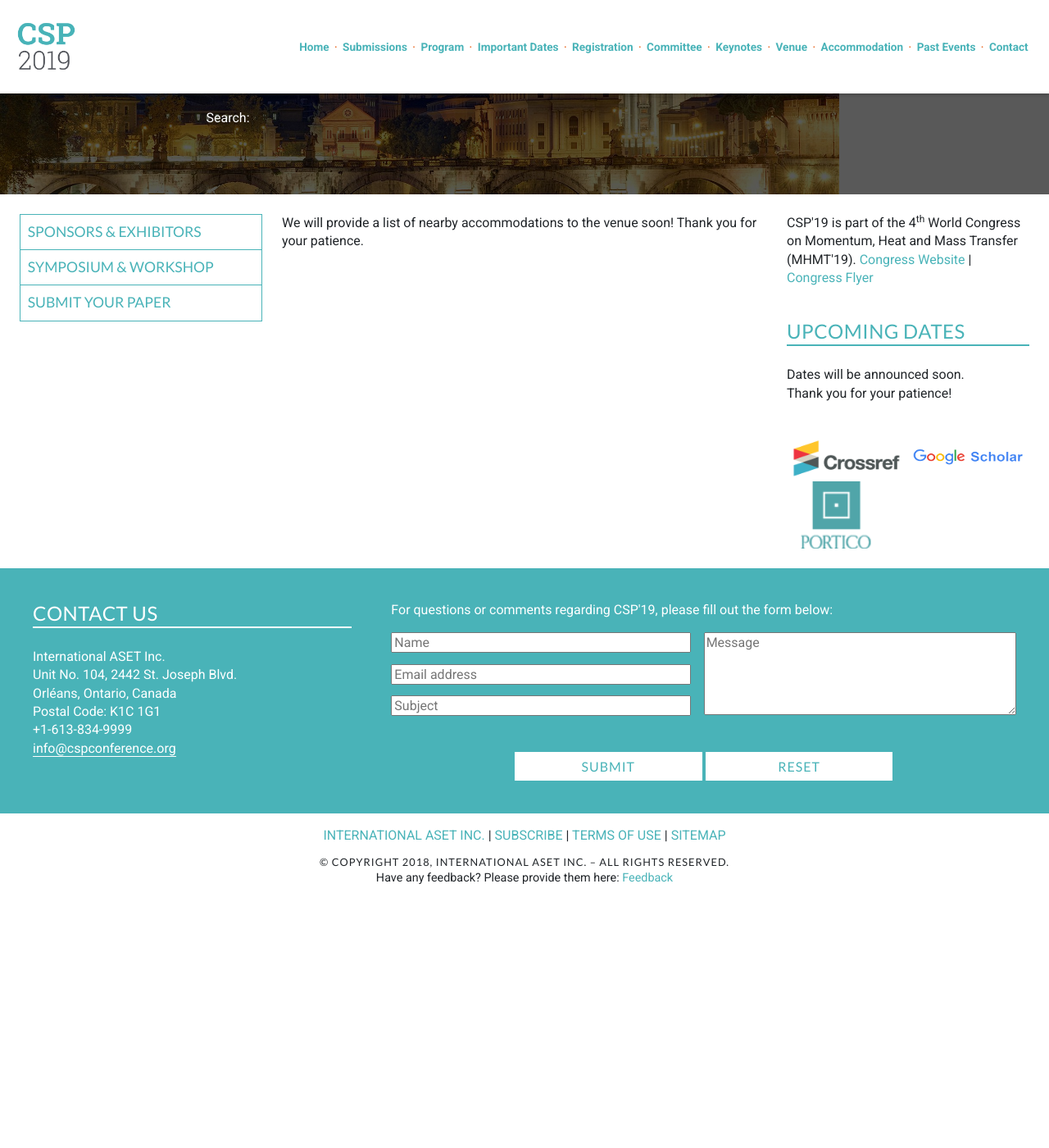
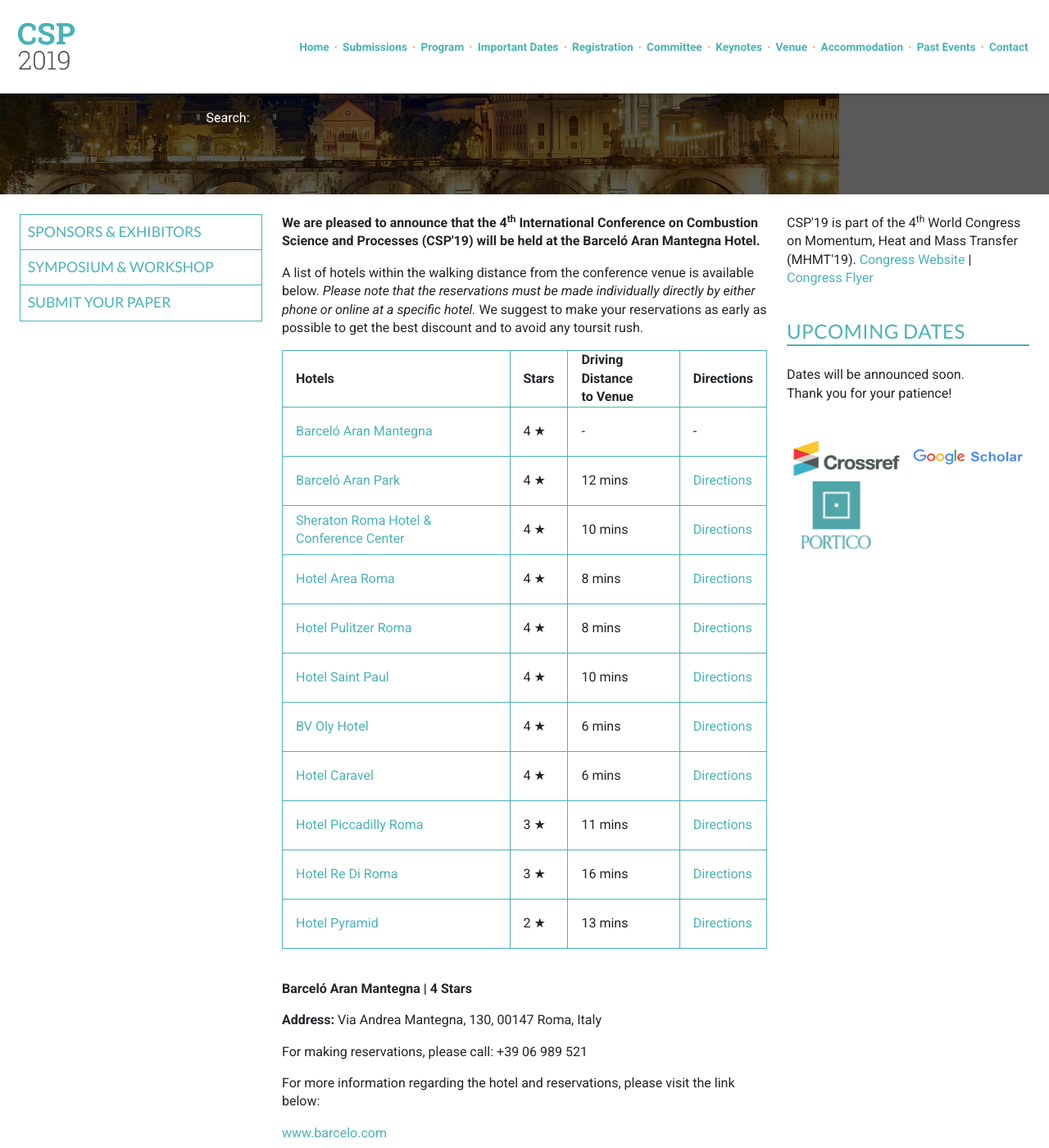
Before and after one commit to intaset/cspconference, a Jekyll site: the page built from accommodation.html, in a window 1280 px wide and 1400 px high, scrolled down 243 px. Shown: the whole window at 82% size. Built offline with Jekyll 4.4.1, drawn with Linux system fonts in a browser that asks for light colours; nearby versions of some CDN libraries; Markdown is read by kramdown in place of the engine named in the settings; comment, search, counter and statistics services are not loaded; before the commit the page ends 1340 px from its top, so only the background shows below that; some of the changed text lies outside the part shown.

Commit message:
update venue and accommadation

```diff
--- a/accommodation.html
+++ b/accommodation.html
@@ -4,228 +4,260 @@ title: CSP'19 - Accommodation
 meta: A list of nearby hotels.
 ---
 
+<a id="top"></a>
 <div class="unit unit-s-1 unit-m-1-4-1 unit-l-1-4-1">
   <div class="unit-spacer content">
-  <span class="anchor" id="top"></span>
-   <p class="body">We will provide a list of nearby accommodations to the venue soon! Thank you for your patience.</p>
-   <!--  <p class="body">We are pleased to announce that the 4<sup>th</sup> International Conference on Combustion Science and Processes (CSP'19) will be held at the Alimara Hotel Barcelona. More importantly, we have collaborated with the hotel to offer our customers a reduced rate on the accommodations! Please click here for more information: Hotel Alimara Barcelona </p>
+  <!-- <p class="body">We will provide a list of nearby accommodations to the venue soon! Thank you for your patience.</p> -->
 
-   <p class="body">A list of hotels within the walking distance from the conference venue is available below. Please note that the reservations must be made individually directly by either phone or online at a specific hotel. We suggest to make your reservations as early as possible to get the best discount and to avoid any tourist rush.</p>
+<p class="body"><strong>We are pleased to announce that the 4<sup>th</sup> International Conference on Combustion Science and Processes (CSP'19) will be held at the Barceló Aran Mantegna Hotel.</strong></p>
+
+<p class="body">A list of hotels within the walking distance from the conference venue is available below. <i>Please note that the reservations must be made individually directly by either phone or online at a specific hotel.</i> We suggest to make your reservations as early as possible to get the best discount and to avoid any toursit rush.</p>
 
 <table class="accommodation">
   <thead>
     <tr>
     <td><b>Hotels</b></td>
-    <td><b>Google Map Direction</b></td>
-    <td><b>Walking Distance</b></td>
+    <td><b>Stars</b></td>
+    <td><b>Driving Distance <br>to Venue</b></td>
+     <td><b>Directions</b></td>
     </tr>
     </thead>
     <tbody>
   <tr>
-    <td><a href="#Novotel" class="body-link">Hotel Novotel Budapest Centrum</a></td>
+    <td><a href="#Barceló_Aran_Mantegna" class="body-link">Barceló Aran Mantegna</a></td>
+     <td>4 &#9733;</td>
       <td>-</td>
       <td>-</td>
     </tr>
 
     <tr>
-    <td><a href="#1" class="body-link">Hotel Nemzeti Budapest - MGallery Collection</a></td>
-      <td><a href="https://goo.gl/maps/s8h7ufP8iDp" class="body-link">https://goo.gl/maps/s8h7ufP8iDp</a></td>
-      <td>2 Min.</td>
+    <td><a href="#Barceló_Aran_Park" class="body-link">Barceló Aran Park</a></td>
+     <td>4 &#9733;</td>
+     <td>12 mins</td>
+      <td><a href="https://goo.gl/maps/T5LfPBXkb8o" class="body-link" target="_blank">Directions</a></td>
     </tr>
 
     <tr>
-    <td><a href="#2" class="body-link">Atrium Fashion Hotel</a></td>
-      <td><a href="https://goo.gl/maps/SWRe1mLANeH2" class="body-link">https://goo.gl/maps/SWRe1mLANeH2</a></td>
-      <td>2 Min.</td>
+    <td><a href="#Sheraton_Roma_Hotel_&_Conference_Center_4*" class="body-link">Sheraton Roma Hotel & Conference Center </a></td>
+     <td>4 &#9733;</td>
+      <td>10 mins</td>
+      <td><a href="https://goo.gl/maps/dYjKJZPx1Dt" class="body-link" target="_blank">Directions</a></td>
     </tr>
 
     <tr>
-    <td><a href="#3" class="body-link">Boscolo Budapest</a></td>
-      <td><a href="https://goo.gl/maps/Zq57vRKdzWJ2" class="body-link">https://goo.gl/maps/Zq57vRKdzWJ2</a></td>
-      <td>3 Min.</td>
+    <td><a href="#Hotel_Area_Roma_4*" class="body-link">Hotel Area Roma </a></td>
+     <td>4 &#9733;</td>
+     <td>8 mins</td>
+      <td><a href="https://goo.gl/maps/9ikFpY95cTF2" class="body-link" target="_blank">Directions</a></td>
     </tr>
 
     <tr>
-    <td><a href="#4" class="body-link">Hotel Ibis Budapest City</a></td>
-      <td><a href="https://goo.gl/maps/86vwcufwiTy" class="body-link">https://goo.gl/maps/86vwcufwiTy</a></td>
-      <td>3 Min.</td>
+    <td><a href="#Hotel_Pulitzer_Roma_4*" class="body-link">Hotel Pulitzer Roma </a></td>
+     <td>4 &#9733;</td>
+      <td>8 mins</td>
+      <td><a href="https://goo.gl/maps/GQC2dTpieEz" class="body-link" target="_blank">Directions</a></td>
     </tr>
 
     <tr>
-    <td><a href="#5" class="body-link">Courtyard Budapest City Center</a></td>
-      <td><a href="https://goo.gl/maps/etQac3D67tz" class="body-link">https://goo.gl/maps/etQac3D67tz</a></td>
-      <td>4 Min.</td>
+    <td><a href="#Hotel_Saint_Paul_4*" class="body-link">Hotel Saint Paul </a></td>
+     <td>4 &#9733;</td>
+     <td>10 mins</td>
+      <td><a href="https://goo.gl/maps/SkH6SegEMWB2" class="body-link" target="_blank">Directions</a></td>
     </tr>
 
     <tr>
-    <td><a href="#6" class="body-link">The Three Corners Hotel Bristol Budapest</a></td>
-      <td><a href="https://goo.gl/maps/T6nsMKTtFz22" class="body-link">https://goo.gl/maps/T6nsMKTtFz22</a></td>
-      <td>5 Min.</td>
+    <td><a href="#BV_Oly_Hotel_4*" class="body-link">BV Oly Hotel </a></td>
+     <td>4 &#9733;</td>
+      <td>6 mins</td>
+      <td><a href="https://goo.gl/maps/NSaeVSGEYWv" class="body-link" target="_blank">Directions</a></td>
     </tr>
 
     <tr>
-    <td><a href="#7" class="body-link">Elit Hotel</a></td>
-      <td><a href="https://goo.gl/maps/WXQEQchZiBp" class="body-link">https://goo.gl/maps/WXQEQchZiBp</a></td>
-      <td>5 Min.</td>
+    <td><a href="#Hotel_Caravel_4*" class="body-link">Hotel Caravel </a></td>
+     <td>4 &#9733;</td>
+     <td>6 mins</td>
+      <td><a href="https://goo.gl/maps/iMv77zyGMQm" class="body-link" target="_blank">Directions</a></td>
     </tr>
 
     <tr>
-    <td><a href="#8" class="body-link">Queen's Court Hotel &amp; Residence</a></td>
-      <td><a href="https://goo.gl/maps/zNRCPX9y7Jv" class="body-link">https://goo.gl/maps/zNRCPX9y7Jv</a></td>
-      <td>9 Min.</td>
+    <td><a href="#Hotel_Piccadilly_Roma_3*" class="body-link">Hotel Piccadilly Roma </a></td>
+     <td>3 &#9733;</td>
+       <td>11 mins</td>
+      <td><a href="https://goo.gl/maps/V1eX6eA1PC22" class="body-link" target="_blank">Directions</a></td>
     </tr>
 
     <tr>
-    <td><a href="#9" class="body-link">Corinthia Hotel Budapest</a></td>
-      <td><a href="https://goo.gl/maps/TxrcrRsCHB32" class="body-link">https://goo.gl/maps/TxrcrRsCHB32</a></td>
-      <td>9 Min.</td>
+    <td><a href="#Hotel_Re_Di_Roma_3*" class="body-link">Hotel Re Di Roma</a></td>
+     <td>3 &#9733;</td>
+      <td>16 mins</td>
+      <td><a href="https://goo.gl/maps/SBKJBk8Wz972" class="body-link" target="_blank">Directions</a></td>
+    </tr>
+
+    <tr>
+    <td><a href="#Hotel_Pyramid_2*" class="body-link">Hotel Pyramid</a></td>
+     <td>2 &#9733;</td>
+      <td>13 mins</td>
+      <td><a href="https://goo.gl/maps/jftKGNSFjiw" class="body-link" target="_blank">Directions</a></td>
     </tr>
 
   </tbody>
 </table><br>
 
-<span class="anchor" id="Novotel"></span>
+<span class="anchor" id="Barceló_Aran_Mantegna"></span>
 <div class="bottom-border">
-<p class="body bold">Hotel Novotel Budapest Centrum | 4 Stars</p>
-<p class="body"><b>Address:</b> Budapest, Rákóczi út 43-45, 1088 Hungary</p>
+<p class="body bold">Barceló Aran Mantegna | 4 Stars</p>
+<p class="body"><b>Address:</b> Via Andrea Mantegna, 130, 00147 Roma, Italy</p>
 
-<p class="body">For making reservations, please call: +36 1 477 5300<br>
-<b>Group Discount:</b> Information will be provided soon.</p>
+<p class="body">For making reservations, please call: +39 06 989 521<br>
+<!-- <b>Group Discount:</b> Mention the conference to receive a Clarion discount. --></p>
 
-<p class="body"><b>To reserve a room:</b> please download and fill out the <a href="../NovotelBudapestBookingForm_ASET.pdf" class="body-link">Booking Form</a> and send directly to the hotel email address mentioned on the form.</p>
+<p class="body">For more information regarding the hotel and reservations, please visit the link below:</p>
 
-<p class="body">For more information regarding the hotel, please visit the link below:</p>
-
-<a href="http://www.novotel.com/gb/hotel-3560-novotel-budapest-centrum/index.shtml" class="body-link">www.novotel.com/gb/hotel-3560-novotel-budapest-centrum</a>
+<a href="http://www.barcelo.com" class="body-link">www.barcelo.com</a>
 
 <a href="#top" class="top">TOP</a>
-</div><br>
+</div>
 
-<span class="anchor" id="9"></span>
+<span class="anchor" id="Barceló_Aran_Park"></span>
 <div class="bottom-border">
-<p class="body bold">Corinthia Hotel Budapest | 5 Stars</p>
-<p class="body"><b>Address:</b> ERZSÉBET KÖRÚT 43-49 BUDAPEST H-1073</p>
+<p class="body bold">Barceló Aran Park | 4 Stars</p>
+<p class="body"><b>Address:</b> Via Riccardo Forster, 24, 00143 Roma, Italy</p>
 
-<p class="body">For making reservations, please call: +36 1 479 4000 </p>
+<p class="body">For making reservations, please call: +39 06 5107 2135</p>
 
-<p class="body">For more information regarding this hotel or to book online, please visit the link below:</p>
+<p class="body">For more information regarding the hotel and reservations, please visit the link below:</p>
 
-<a href="http://www.corinthia.com/hotels/budapest/?gclid=Cj0KEQjwt763BRDZx_Xg3-Pv2cABEiQAoDfeGOjY3e-ucw7r0JT1o6N7buHK-TI2qdhD3DKyVG9ltrgaAuBc8P8HAQ" class="body-link">www.corinthia.com/hotels/budapest</a>
+<a href="http://www.barcelo.com" class="body-link">www.barcelo.com</a>
 
 <a href="#top" class="top">TOP</a>
-</div><br>
+</div>
 
-<span class="anchor" id="3"></span>
+<span class="anchor" id="Sheraton_Roma_Hotel_&_Conference_Center_4*"></span>
 <div class="bottom-border">
-<p class="body bold">Boscolo Budapest | 5 Stars</p>
-<p class="body"><b>Address:</b> Erzsébet krt. 9/11 - 1073 Budapest, Hungary</p>
+<p class="body bold">Sheraton Roma Hotel & Conference Center | 4 Stars</p>
+<p class="body"><b>Address:</b> Viale del Pattinaggio, 100, 00144 Roma, Italy</p>
 
-<p class="body">For making reservations, please call: +36 1 886 61 11</p>
+<p class="body">For making reservations, please call: +39 06 54531</p>
 
-<p class="body">For more information regarding this hotel and making online reservation, please visit the link below:</p>
+<p class="body">For more information regarding the hotel and reservations, please visit the link below:</p>
 
-<a href="http://budapest.boscolohotels.com/" class="body-link">www.budapest.boscolohotels.com</a>
+<a href="http://www.sheratonrome.com" class="body-link">www.sheratonrome.com</a>
 
 <a href="#top" class="top">TOP</a>
-</div><br>
+</div>
 
-<span class="anchor" id="8"></span>
+<span class="anchor" id="Hotel_Area_Roma_4*"></span>
 <div class="bottom-border">
-<p class="body bold">Queen's Court Hotel &amp; Residence | 5 Stars</p>
-<p class="body"><b>Address:</b> 1074 Budapest, Dob Street 63., Budapest, Hungary</p>
+<p class="body bold">Hotel Area Roma | 4 Stars</p>
+<p class="body"><b>Address:</b> Via del Forte Ostiense, 21, 00146 Roma, Italy</p>
 
-<p class="body">For making reservations, please call: +36 1 882 3000</p>
+<p class="body">For making reservations, please call: +39 06 594 3183</p>
 
-<p class="body">For more information regarding this hotel and making online reservation, please visit the link below:</p>
+<p class="body">For more information regarding the hotel and reservations, please visit the link below:</p>
 
-<a href="http://www.queenscourthotelbudapest.com" class="body-link">www.queenscourthotelbudapest.com</a>
+<a href="http://www.hotelarearoma.it" class="body-link">www.hotelarearoma.it</a>
 
 <a href="#top" class="top">TOP</a>
-</div><br>
+</div>
 
-<span class="anchor" id="1"></span>
+<span class="anchor" id="Hotel_Pulitzer_Roma_4*"></span>
 <div class="bottom-border">
-<p class="body bold">Hotel Nemzeti Budapest - MGallery Collection | 4 Stars</p>
-<p class="body"><b>Address:</b> Jozsef Krt. 4 1088, Budapest, Hungary</p>
+<p class="body bold">Hotel Pulitzer Roma | 4 Stars</p>
+<p class="body"><b>Address:</b> Via Guglielmo Marconi, 905, 00146 Roma, Italy</p>
 
-<p class="body">For making reservations, please call: (+36) 1 477 4500</p>
+<p class="body">For making reservations, please call: +39 06 598 591</p>
 
-<p class="body">For more information regarding this hotel and making online reservation, please visit the link below:</p>
+<p class="body">For more information regarding the hotel and reservations, please visit the link below:</p>
 
-<a href="http://hotel-nemzeti-budapest.hu/en/" class="body-link">www.hotel-nemzeti-budapest.hu</a>
+<a href="http://www.hotelpulitzer.it" class="body-link">www.hotelpulitzer.it</a>
 
 <a href="#top" class="top">TOP</a>
-</div><br>
+</div>
 
-<span class="anchor" id="5"></span>
+<span class="anchor" id="Hotel_Saint_Paul_4*"></span>
 <div class="bottom-border">
-<p class="body bold">Courtyard Budapest City Center | 4 Stars</p>
-<p class="body"><b>Address:</b> Jozsef krt. 5, Budapest, H-1088 Hungary</p>
+<p class="body bold">Hotel Saint Paul | 4 Stars</p>
+<p class="body"><b>Address:</b> Via Vito Volterra, 43, 00146 Roma, Italy</p>
 
-<p class="body">For making reservations, please call: +36 1 327 5100</p>
+<p class="body">For making reservations, please call: +39 06 559 1911</p>
 
-<p class="body">For more information regarding this hotel and making online reservation, please visit the link below:</p>
+<p class="body">For more information regarding the hotel and reservations, please visit the link below:</p>
 
-<a href="http://www.marriott.com/hotels/travel/budcy-courtyard-budapest-city-center/" class="body-link">www.marriott.com/hotels/travel/budcy-courtyard-budapest-city-center/</a>
+<a href="https://www.hotelius.com" class="body-link">www.hotelius.com</a>
 
 <a href="#top" class="top">TOP</a>
-</div><br>
+</div>
 
-<span class="anchor" id="2"></span>
+<span class="anchor" id="BV_Oly_Hotel_4*"></span>
 <div class="bottom-border">
-<p class="body bold">Atrium Fashion Hotel | 4 Stars</p>
-<p class="body"><b>Address:</b> Csokonai u 14. 1081 Budapest, Hungary</p>
+<p class="body bold">BV Oly Hotel | 4 Stars</p>
+<p class="body"><b>Address:</b> Via del Santuario Regina degli Apostoli, 36, 00145 Roma, Italy</p>
 
-<p class="body">For making reservations, please call: +36 1 299 0777</p>
+<p class="body">For making reservations, please call: +39 06 594 441</p>
 
-<p class="body">For more information regarding this hotel and making online reservation, please visit the link below:</p>
+<p class="body">For more information regarding the hotel and reservations, please visit the link below:</p>
 
-<a href="http://www.atriumhotelbudapest.com/en/" class="body-link">www.atriumhotelbudapest.com</a>
+<a href="http://www.olyhotel.it" class="body-link">www.olyhotel.it</a>
 
 <a href="#top" class="top">TOP</a>
-</div><br>
+</div>
 
-<span class="anchor" id="6"></span>
+<span class="anchor" id="Hotel_Caravel_4*"></span>
 <div class="bottom-border">
-<p class="body bold">The Three Corners Hotel Bristol Budapest | 4 Stars</p>
-<p class="body"><b>Address:</b> Kenyérmező utca 4., 1081 Budapest, Hungary</p>
+<p class="body bold">Hotel Caravel | 4 Stars</p>
+<p class="body"><b>Address:</b> Via Cristoforo Colombo, 124, 00147 Roma, Italy</p>
 
-<p class="body">For making reservations, please call: +36 1 7991100</p>
+<p class="body">For making reservations, please call: +39 06 518 0789</p>
 
-<p class="body">For more information regarding this hotel and making online reservation, please visit the link below:</p>
+<p class="body">For more information regarding the hotel and reservations, please visit the link below:</p>
 
-<a href="http://threecorners.com/hotels/hotel-bristol/" class="body-link">www.threecorners.com/hotels/hotel-bristol</a>
+<a href="http://www.hotelcaravel.it" class="body-link">www.hotelcaravel.it</a>
 
 <a href="#top" class="top">TOP</a>
-</div><br>
+</div>
 
-<span class="anchor" id="4"></span>
+<span class="anchor" id="Hotel_Piccadilly_Roma_3*"></span>
 <div class="bottom-border">
-<p class="body bold">Hotel Ibis Budapest City | 3 Stars</p>
-<p class="body"><b>Address:</b> Akacfa u. 1-3, 1072, Budapest Hungary</p>
+<p class="body bold">Hotel Piccadilly Roma | 3 Stars</p>
+<p class="body"><b>Address:</b> Via Magna Grecia, 122, 00183 Roma, Italy</p>
 
-<p class="body">For making reservations, please call: +36 1 478 3050</p>
+<p class="body">For making reservations, please call: +39 06 7047 4858</p>
 
-<p class="body">For more information regarding this hotel and making online reservation, please visit the link below:</p>
+<p class="body">For more information regarding the hotel and reservations, please visit the link below:</p>
 
-<a href="http://www.accorhotels.com/gb/hotel-1681-ibis-budapest-city/index.shtml" class="body-link">www.accorhotels.com/gb/hotel-1681-ibis-budapest-city</a>
+<a href="http://www.hotelpiccadillyroma.it" class="body-link">www.hotelpiccadillyroma.it</a>
 
 <a href="#top" class="top">TOP</a>
-</div><br>
+</div>
 
-<span class="anchor" id="7"></span>
+<span class="anchor" id="Hotel_Re_Di_Roma_3*"></span>
 <div class="bottom-border">
-<p class="body bold">Elit Hotel | 3 Stars</p>
-<p class="body"><b>Address:</b> 1081 Budapest, Rákóczi út 67., Hungary</p>
+<p class="body bold">Hotel Re Di Roma | 3 Stars</p>
+<p class="body"><b>Address:</b> Via Vercelli, 21, 00182 Roma, Italy</p>
 
-<p class="body">For making reservations, please call: +36 1 785 8095</p>
+<p class="body">For making reservations, please call: +39 06 7030 2501</p>
 
-<p class="body">For more information regarding this hotel and making online reservation, please visit the link below:</p>
+<p class="body">For more information regarding the hotel and reservations, please visit the link below:</p>
 
-<a href="http://www.elithotel.hu/index.php" class="body-link">www.elithotel.hu</a>
+<a href="http://www.hotelrediroma.com" class="body-link">www.hotelrediroma.com</a>
 
 <a href="#top" class="top">TOP</a>
-</div> -->
+</div>
+
+<span class="anchor" id="Hotel_Pyramid_2*"></span>
+<div class="bottom-border">
+<p class="body bold">Hotel Pyramid | 2 Stars</p>
+<p class="body"><b>Address:</b> Via dei Magazzini Generali, 4, 00154 Roma, Italy</p>
+
+<p class="body">For making reservations, please call: +39 06 578 0009</p>
+
+<p class="body">For more information regarding the hotel and reservations, please visit the link below:</p>
+
+<a href="http://www.hotelpyramid.it" class="body-link">www.hotelpyramid.it</a>
+
+<a href="#top" class="top">TOP</a>
+</div>
+
 
   </div>
   </div>
--- a/venue.html
+++ b/venue.html
@@ -6,23 +6,43 @@ meta: The venue information is provided here for the conference.
 
 <div class="unit unit-s-1 unit-m-1-4-1 unit-l-1-4-1">
   <div class="unit-spacer content">
-  <p class="body">The venue of the conference will be announced shortly! Thank you for your patience.</p>
- <!-- <p class="body">We are pleased to announce that the 4<sup>th</sup> International Conference on Combustion Science and Processes (CSP'19) will be held in Budapest, Hungary, on April 12 - 14, 2018 at the Novotel Budapest Centrum.</p>
+  <!--<p class="body">The venue of the conference will be announced shortly! Thank you for your patience.</p>-->
 
-  <p class="body">Art nouveau style Novotel Budapest  Centrum is located in the city centre with easy access. Enjoy 4-star comfort in  sound-proof, air-conditioned rooms with tea/coffee making facilities. Café  Palace restaurant await our guests with live piano music, Hungarian and  International tastes. The hotel offers free entrance into a fitness room, jacuzzi,  and sauna. Free WiFi is available in the entire Hotel. For information on how to reserve a room,  please see the <a href="/accommodation/#Novotel" class="body-link">accomodation page</a>. </p>
- <p class="body">
-  Metro, trams and buses are on your  doorstep. Novotel Budapest Centrum is close to Keleti Railway station as well  to Blaha Lujza square on Pest side of Budapest. With easy access to public  transportation, you can quickly reach the Danube River, shopping areas of  Budapest, the Syma congress centre, Hungexpo exhibition field, or the Budapest  Arena concert hall. Restaurants with international kitchen and excellent bars,  pubs can be found in close proximity of the Hotel.</p>
- <p class="body">For more information on Novotel  Budapest Centrum, please visit:</p>
+    <p class="body"><strong>We are pleased to announce that the 4<sup>th</sup> International Conference on Combustion Science and Processes (CSP'19) will be held in Italy, Rome on April 2019 at the Barceló Aran Mantegna.</strong></p>
 
-<center><a href="http://www.accorhotels.com/gb/hotel-3560-novotel-budapest-centrum/index.shtml" target="_blank" class="body-link"><img src="../img/novotel_logo.png" class="flex-sponsor"></a></center>
+  <h3>Barceló Aran Mantegna</h3>
+<p class="body">The Barceló Aran Mantegna is located in EUR-Garbatella, Rome's business district, surrounded by green spaces and very close to the city's new exhibition centre, the Nuova Fiera di Roma. The hotel's location ensures that it is always peaceful, but it is also well-connected to the city centre and Fiumicino and Ciampino international airports. There is a bus stop nearby which links the hotel to the centre of Rome, as well as all kinds of shops, banks, restaurants, and cafés.</p>
 
 
- <p class="body">Often described as the "Little  Paris of Middle Europe", Budapest is famous not only for the monuments  reflecting its own 1,000-year-old culture, but also for the relics of others  who settled here. Remains from both Roman occupation and much later ruled by the  Turks can still be seen in the city. After the Ottoman Empire the union with  Austria has a particular influence on the city's form and style.</p>
- <p class="body">The capital has two sides, Buda and  Pest, stretching along the banks of the Danube, representing two different  characters of the city.<br>
-  Suburban Buda and its historic castle  district offer medieval streets and houses, museums, caves and Roman ruins. The  dynamic Pest side boasts the largest parliament building in Europe, riverside  promenades, flea markets, bookstores, antique stores and café houses.</p>
-  <p class="body">
-  Budapest has a lot to offer. Museums  and galleries, churches and synagogues, palaces and historic buildings, baths  and pools are presented together with the influence of Secession in the city.</p>
- <p class="body">For more information on Budapest,  please visit: <a href="http://www.budapest.com" class="body-link">www.budapest.com</a>. </p>-->
+
+<p class="body">For more information on the Barceló Aran Mantegna, please visit: <a href="https://www.barcelo.com/en-us/hotels/italy/rome/barcelo-aran-mantegna/" target="_blank" class="body-link">https://www.barcelo.com</a>.</p>
+
+
+<center><a href="https://www.barcelo.com/en-us/hotels/italy/rome/barcelo-aran-mantegna/" target="_blank" class="body-link"><img src="../img/Logo-Barcelo_BHR_pos.png"
+ width="30%"></a></center>
+
+<center>
+<p class="body">
+<strong>Barceló Aran Mantegna</strong><br>
+<a target="_blank" href="https://goo.gl/maps/r2QEgrojMjr" class="body-link">Via Andrea Mantegna, 130<br>
+00147 Roma, Italia </a><br>
+Tel: +39 06 989 521 <br>
+Email: aranmantegna@barcelo.com<br>
+<a href="https://www.barcelo.com/en-us/hotels/italy/rome/barcelo-aran-mantegna/" target="_blank" class="body-link">www.barcelo.com </a>
+</p>
+</center>
+
+<br>
+<h3>ROME</h3>
+
+<center><a href="http://www.turismoroma.it" target="_blank" class="body-link"><img src="../img/header.jpg" class="flex-img"></a></center>
+<br>
+
+<p class="body">Rome, Italy’s capital, is a sprawling, cosmopolitan city with nearly 3,000 years of globally influential art, architecture and culture on display. Ancient ruins such as the Forum and the Colosseum evoke the power of the former Roman Empire. Vatican City, headquarters of the Roman Catholic Church, has St. Peter’s Basilica and the Vatican Museums, which house masterpieces such as Michelangelo’s Sistine Chapel frescoes. </p>
+
+<p class="body">Rome can be reached very easily via its airports (Leonardo da Vinci and Ciampino), by rail (the two large stations, Termini and Tiburtina), and even by sea (the ports of Ostia, Fiumicino and Civitavecchia). </p>
+
+<p class="body">For more information on Rome, please visit <b><i><a href="http://www.turismoroma.it" target="_blank" class="body-link">Turismoroma</a></i></b>, the city’s tourist portal.</p>
 
 
   </div>
```
Also changed, not shown: img/Logo-Barcelo_BHR_pos.png (added), 3 other files. Lines whose indentation alone changed are shown as unchanged.
